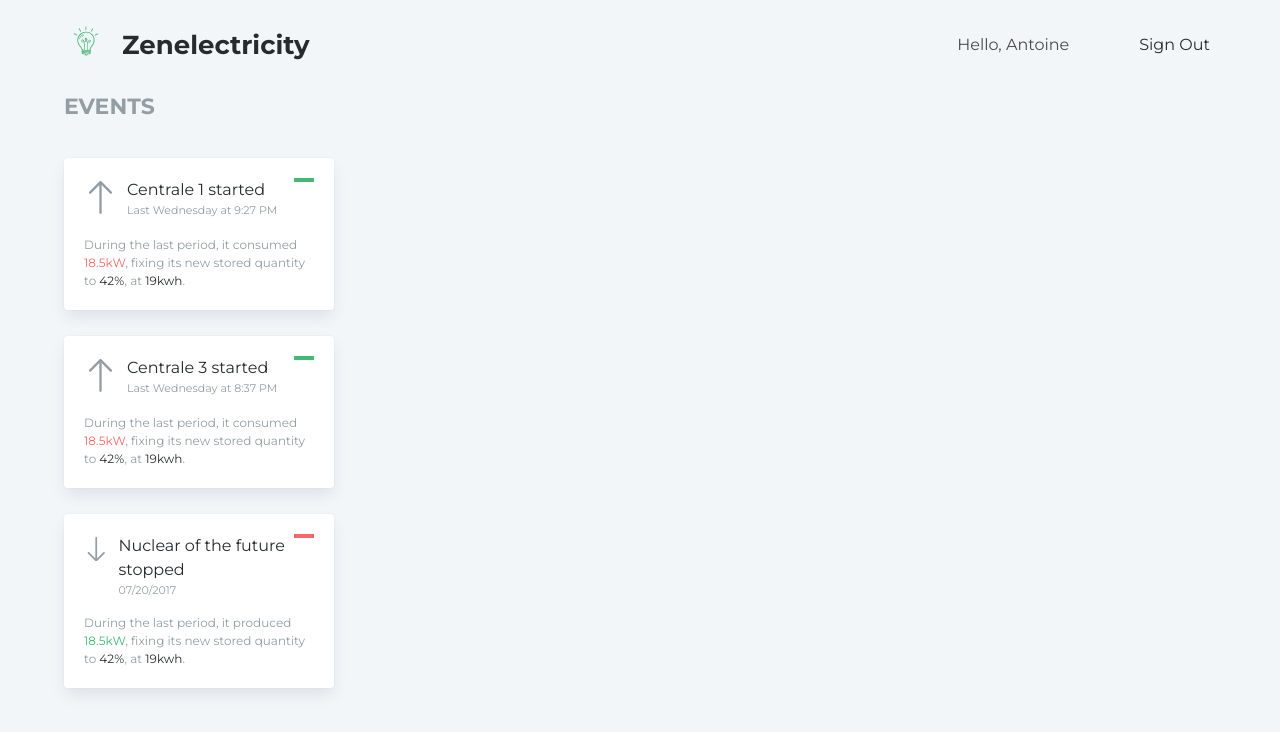
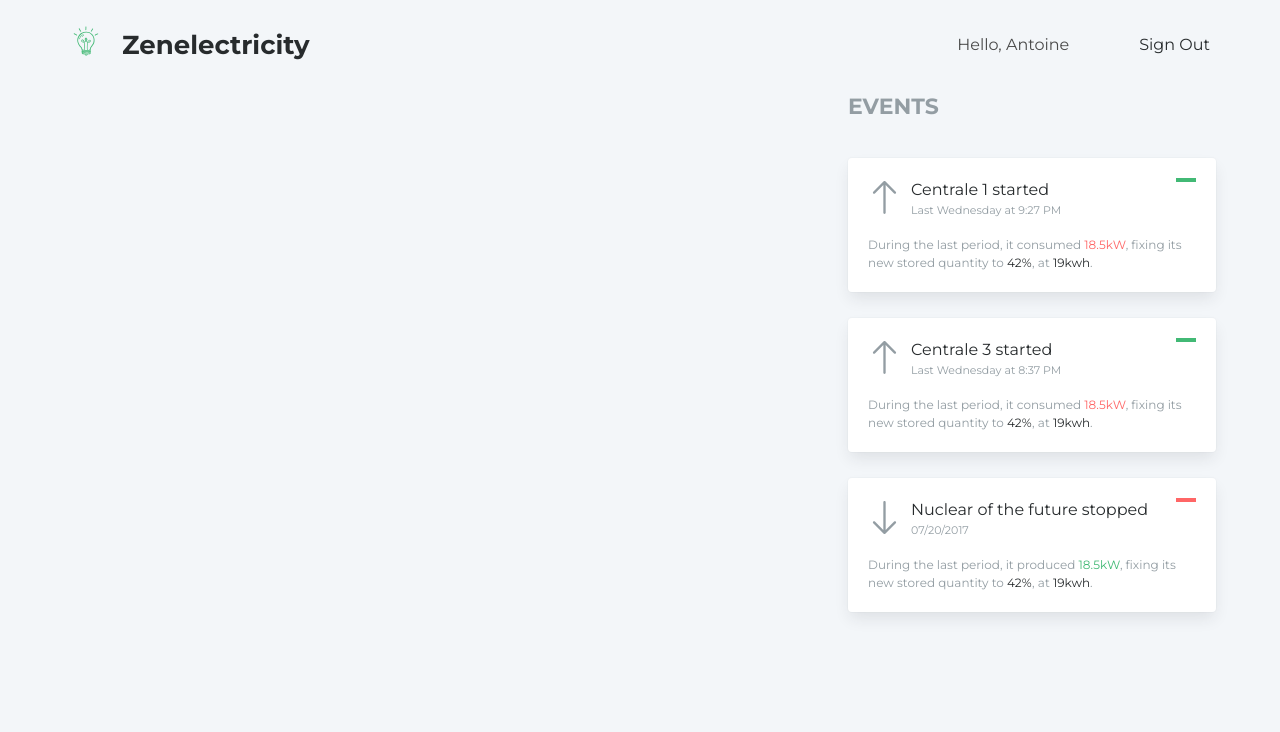
Before and after one commit to AntoineCheron/zengularity-homework, a Vue app: page /#/ in a window 1280 px wide. Shown: the top 732 px of the page. Built offline with nearby package versions, Linux system fonts and the light colour scheme.

Commit message:
Renamed Dashboard into Home

```diff
--- a/src/components/Dashboard.vue
+++ b/src/components/Home.vue
@@ -1,10 +1,17 @@
 <template>
-<div id="dashboard">
+<div id="home">
     <app-navbar></app-navbar>
     <div class="container">
         <div class="columns">
+          <div class="column is-three-quarter">
+            <!-- This router view is where we will display either the data or the power plant manager -->
+            <router-view></router-view>
+          </div>
+          <div class ="column is-one-third">
             <news-feed></news-feed>
+          </div>
         </div>
+
     </div>
 </div>
 </template>
--- a/src/components/NewsFeed.vue
+++ b/src/components/NewsFeed.vue
@@ -1,5 +1,5 @@
 <template>
-<div id="newsfeed" class="column is-one-quarter">
+<div id="newsfeed">
     <h1 class="category-title">Events</h1>
     <news v-for="singleNews in news" :news="singleNews"></news>
 </div>
--- a/src/router/index.js
+++ b/src/router/index.js
@@ -1,7 +1,7 @@
 import Vue from 'vue';
 import Router from 'vue-router';
 import Login from '@/components/Login';
-import Dashboard from '@/components/Dashboard';
+import Home from '@/components/Home';
 
 Vue.use(Router);
 
@@ -10,7 +10,7 @@ export default new Router({
     {
       path: '/',
       name: 'App',
-      component: Dashboard,
+      component: Home,
     },
     {
       path: '/login',
```
